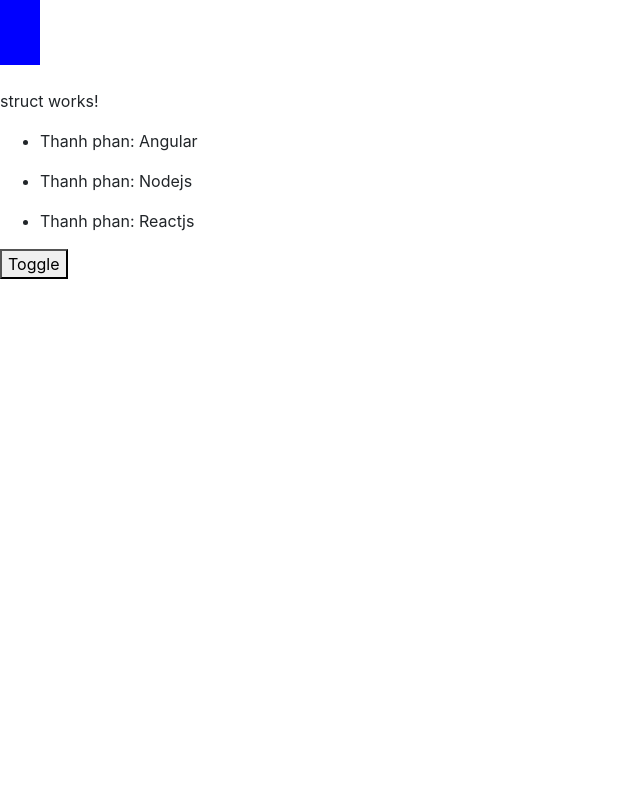
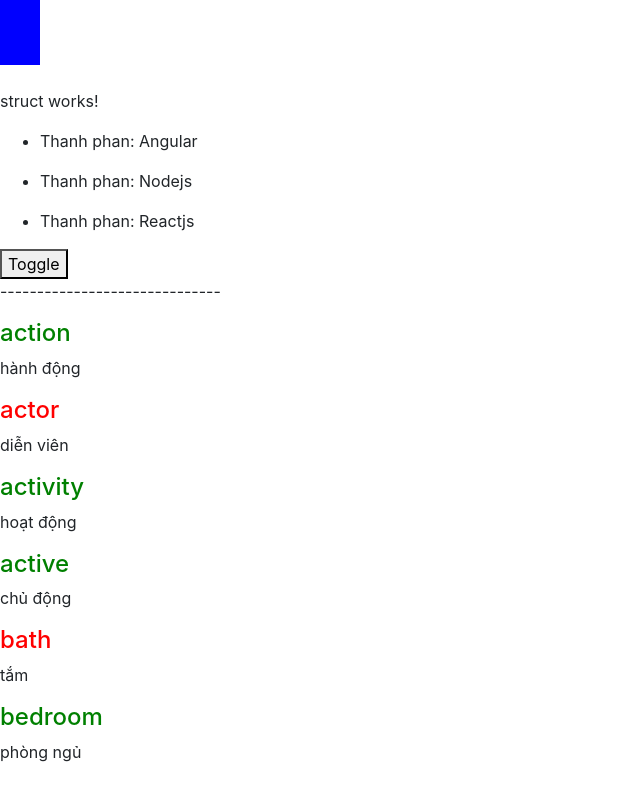
Before and after one commit to tientm96/learn-angular, an Angular app: page / in a window 1280 px wide. Shown: the part 821-1621 px from the top of the page, without its empty margins (0-640 px from the left). Before the commit the page ends 1100 px from the top, so only its background shows below. Built offline with nearby package versions, Linux system fonts and the light colour scheme.

Commit message:
use *ngFor with object array

```diff
--- a/src/app/app.component.html
+++ b/src/app/app.component.html
@@ -11,3 +11,8 @@
 
 <br>
 <app-struct></app-struct>
+<p>------------------------------</p>
+
+<app-words></app-words>
+
+<br> <br>
--- a/src/app/app.module.ts
+++ b/src/app/app.module.ts
@@ -9,6 +9,7 @@ import { WorldComponent } from './word/word.component';
 import { BookComponent } from './book/book.component';
 import { UserFormComponent } from './user-form/user-form.component';
 import { StructComponent } from './struct/struct.component';
+import { WordsComponent } from './words/words.component';
 
 /*TẠO COMPONENT
 - app.module.ts : là file chạy đầu tiên.
@@ -27,7 +28,8 @@ và đc gọi vào bên trong declarations của file app.module.cs này.
     WorldComponent,
     BookComponent,
     UserFormComponent,
-    StructComponent
+    StructComponent,
+    WordsComponent
   ],
   imports: [
     BrowserModule,
--- /dev/null
+++ b/src/app/words/words.component.html
@@ -0,0 +1,8 @@
+<div *ngFor="let word of arrWords">
+  <!-- Toán tử 3 ngôi, nếu thuộc tính memorized của word = true, thì có nghĩa đã học rồi, màu xanh -->
+  <h4 [ngStyle]="{color: word.memorized ? 'green' : 'red'}">
+    {{ word.en }}
+  </h4>
+
+  <p>{{ word.vn }}</p>
+</div>
--- /dev/null
+++ b/src/app/words/words.component.ts
@@ -0,0 +1,24 @@
+import { Component, OnInit } from "@angular/core";
+
+@Component({
+  selector: "app-words",
+  templateUrl: "./words.component.html",
+  styleUrls: ["./words.component.css"]
+})
+export class WordsComponent implements OnInit {
+
+  //thêm mảng object để dùng ngFor
+  arrWords = [
+    { id: 1, en: "action", vn: "hành động", memorized: true },
+    { id: 2, en: "actor", vn: "diễn viên", memorized: false },
+    { id: 3, en: "activity", vn: "hoạt động", memorized: true },
+    { id: 4, en: "active", vn: "chủ động", memorized: true },
+    { id: 5, en: "bath", vn: "tắm", memorized: false },
+    { id: 6, en: "bedroom", vn: "phòng ngủ", memorized: true }
+  ];
+
+
+  constructor() {}
+
+  ngOnInit() {}
+}
```
Also changed, not shown: src/app/words/words.component.css (added), 1 other file (tests, documents, lock files or other folders).
